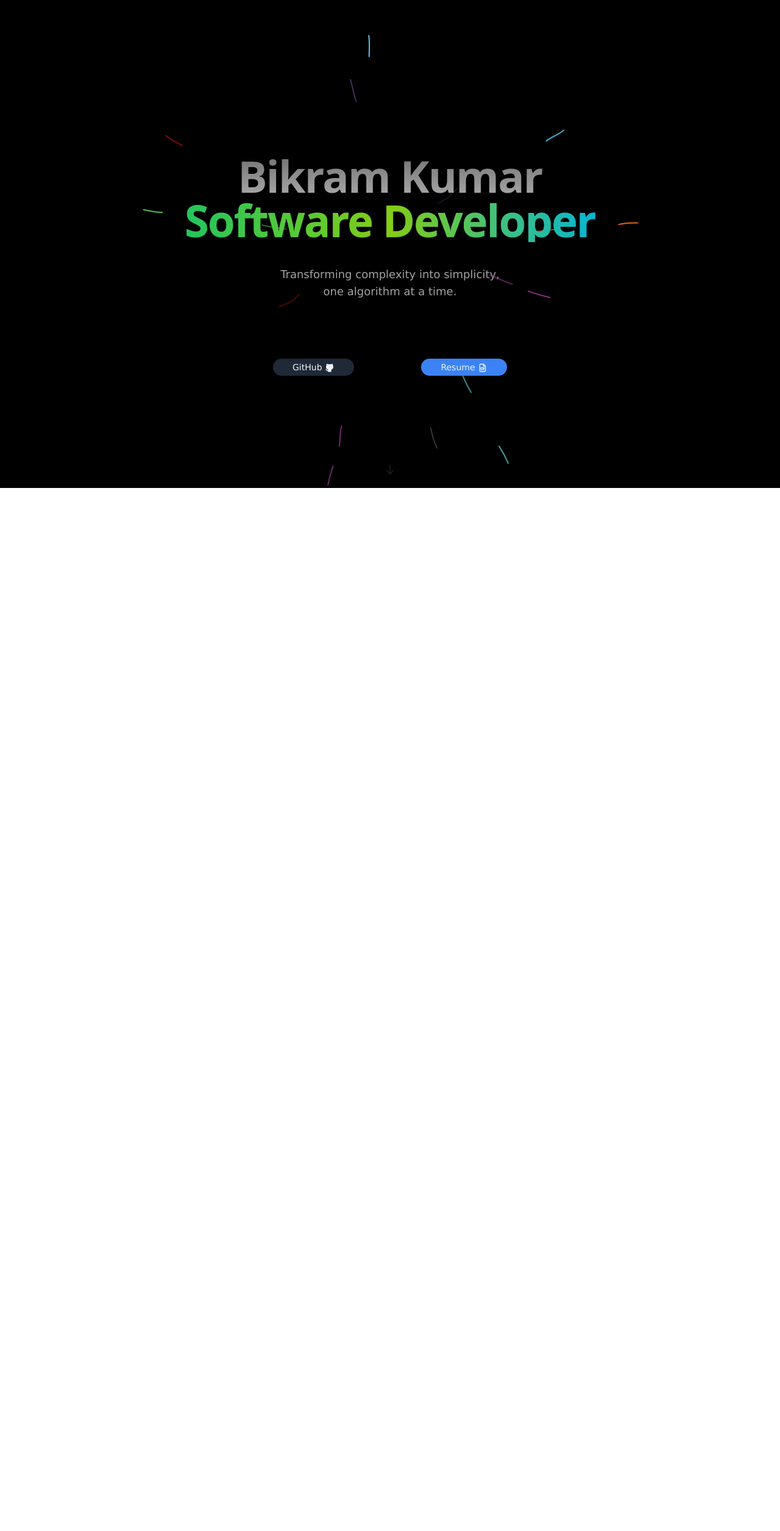
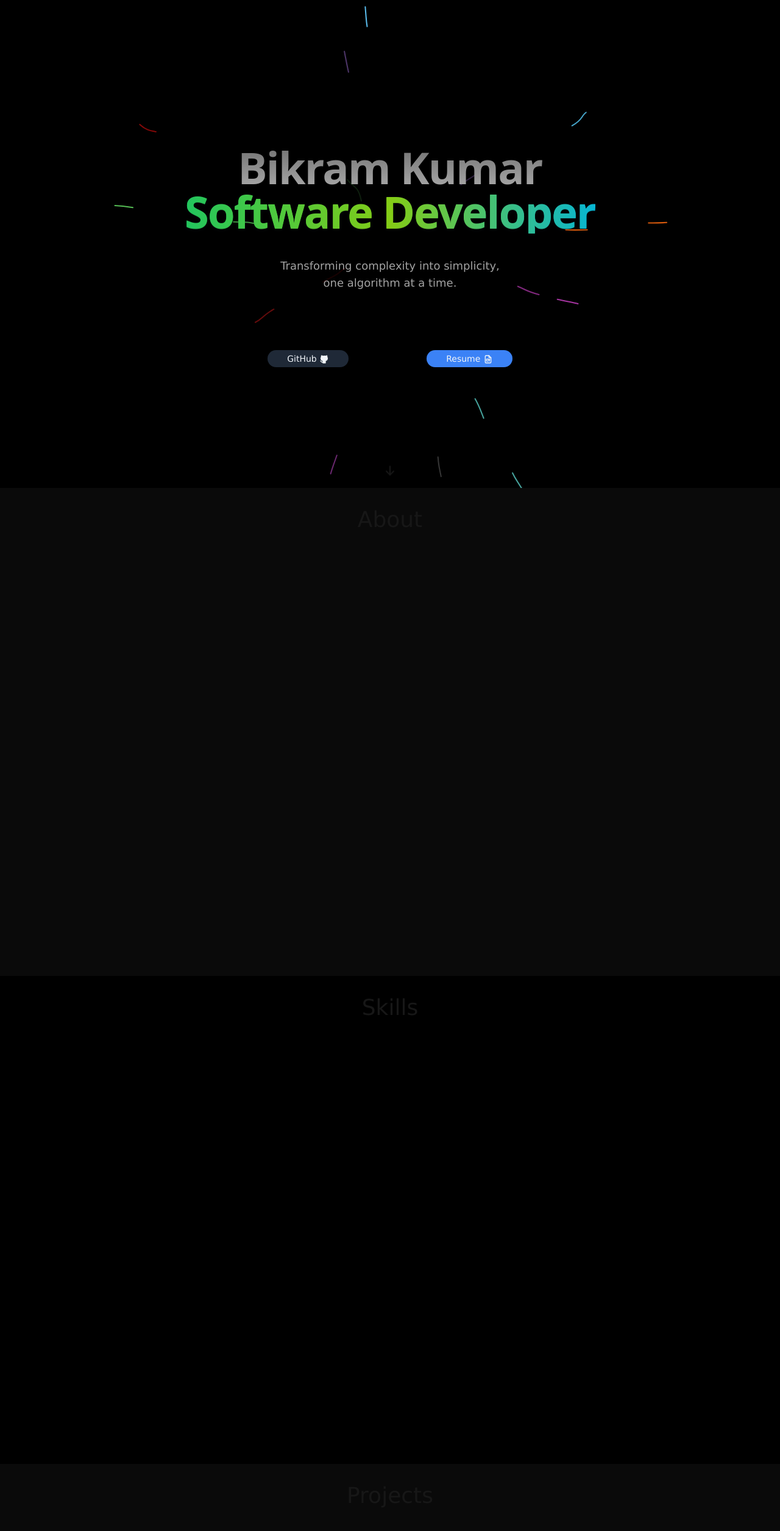
Before and after one commit to Bikram-Kumar/bikram, a Next.js app: page / in a window 1280 px wide. Shown: the top 2510 px of the page at 61% size. Before the commit the page ends 800 px from the top, so only its background shows below. Built offline with nearby package versions, Linux system fonts and the light colour scheme.

Commit message:
flex for gh and cv buttons; added more sections

```diff
--- a/src/app/page.js
+++ b/src/app/page.js
@@ -1,10 +1,18 @@
+import AboutSection from "@/components/AboutSection/about";
+import Footer from "@/components/Footer/footer";
 import { HeroSection } from "@/components/HeroSection/hero-scenes";
+import ProjectsSection from "@/components/ProjectsSection/projects";
+import SkillsSection from "@/components/SkillsSection/skills";
 
 
 export default async function Home () {
   return (
     <>
       <HeroSection />
+      <AboutSection />
+      <SkillsSection />
+      <ProjectsSection />
+      <Footer />
     </>
   );
 }
--- /dev/null
+++ b/src/components/AboutSection/about.jsx
@@ -0,0 +1,11 @@
+export default function AboutSection() {
+    return (
+        <div className="h-screen w-full bg-neutral-950 pt-8">
+            <div className="flex flex-col items-center">
+                <h1 className="text-4xl">
+                    About
+                </h1>
+            </div>
+        </div>
+    );
+}
--- /dev/null
+++ b/src/components/Footer/footer.jsx
@@ -0,0 +1,27 @@
+import Link from "next/link";
+import { IconBrandGithubFilled, IconBrandLinkedinFilled, IconMailFilled } from "@tabler/icons-react";
+
+
+export default function Footer() {
+    return (
+        <div className="flex flex-col items-center w-full h-96 bg-black pt-8">
+            <h1 className="text-4xl">
+                Let's get in touch!
+            </h1>
+            <div className="flex flex-col justify-center mt-16">
+                <Link href="https://github.com/Bikram-Kumar">
+                    <IconBrandGithubFilled className="inline size-4"/> GitHub
+                </Link>
+                <br />
+                <Link href="https://linkedin.com/in/kr-bikram">
+                    <IconBrandLinkedinFilled className="inline size-4"/> Linkedin
+                </Link>
+                <br />
+                <Link href="mailto:krbikram0@gmail.com">
+                    <IconMailFilled className="inline size-4"/> Email me
+                </Link>
+            </div>
+
+        </div>
+    );
+}
--- a/src/components/HeroSection/common-part.jsx
+++ b/src/components/HeroSection/common-part.jsx
@@ -6,11 +6,11 @@ const resumeLink = "https://drive.google.com/file/d/1ALFByN3DQRVcGTLALC7QizATa0h
 export function HeroSceneCommonPart() {
     return (
         <>
-            <div className="w-full max-w-96 relative px-4 mt-24">
-                <Link className="absolute left-0 px-8 py-1 bg-gray-800 rounded-3xl text-slate-100 text-xs sm:text-sm" href="https://github.com/Bikram-Kumar">
+            <div className="flex justify-center space-x-4 md:space-x-32 mt-24">
+                <Link className="px-8 py-1 bg-gray-800 rounded-3xl text-slate-100 text-xs sm:text-sm" href="https://github.com/Bikram-Kumar">
                     GitHub <IconBrandGithubFilled className="inline size-4"/>
                 </Link>
-                <Link className="absolute right-0 px-8 py-1 bg-blue-500 rounded-3xl text-slate-100 text-xs sm:text-sm" href={resumeLink}>
+                <Link className="px-8 py-1 bg-blue-500 rounded-3xl text-slate-100 text-xs sm:text-sm" href={resumeLink}>
                     Resume <IconFileCv className="inline size-4"/>
                 </Link>
 
--- a/src/components/HeroSection/hero-scenes.jsx
+++ b/src/components/HeroSection/hero-scenes.jsx
@@ -19,7 +19,7 @@ export async function HeroSection () {
 
 export function HeroLines () {
     return (
-        <BackgroundLines className="flex items-center justify-center w-full h-svh flex-col px-4">
+        <BackgroundLines className="relative flex items-center justify-center w-full h-svh flex-col px-4">
             <h2 className="bg-clip-text text-transparent text-center bg-gradient-to-b from-neutral-900 to-neutral-700 dark:from-neutral-600 dark:to-white text-2xl md:text-4xl lg:text-7xl font-sans py-2 md:py-10 relative z-20 font-bold tracking-tight">
                 Bikram Kumar<br/>
                 <div className="relative mx-auto inline-block w-max [filter:drop-shadow(0px_1px_3px_rgba(27,_37,_80,_0.14))]">
@@ -48,7 +48,7 @@ export function HeroLines () {
 
 export function HeroBeams () {
     return (
-        <BackgroundBeamsWithCollision className="flex items-center justify-center w-full h-svh flex-col px-4">
+        <BackgroundBeamsWithCollision className="relative flex items-center justify-center w-full h-svh flex-col px-4">
             <h2 className="bg-clip-text text-transparent text-center bg-gradient-to-b from-neutral-900 to-neutral-700 dark:from-neutral-600 dark:to-white text-2xl md:text-4xl lg:text-7xl font-sans py-2 md:py-10 relative z-20 font-bold tracking-tight">
                 Bikram Kumar<br/>
                 <div className="relative mx-auto inline-block w-max [filter:drop-shadow(0px_1px_3px_rgba(27,_37,_80,_0.14))]">
@@ -74,7 +74,7 @@ export function HeroBeams () {
 
 export function HeroDot() {
     return (
-        <div className="flex h-screen w-full dark:bg-black bg-white  dark:bg-dot-white/[0.2] bg-dot-black/[0.2] relative flex-col items-center justify-center px-4">
+        <div className="flex h-screen w-full dark:bg-black bg-white dark:bg-dot-white/[0.2] bg-dot-black/[0.2] relative flex-col items-center justify-center px-4">
             {/* Radial gradient for the container to give a faded look */}
             <div className="absolute pointer-events-none inset-0 flex items-center justify-center dark:bg-black bg-white [mask-image:radial-gradient(ellipse_at_center,transparent_20%,black)]"></div>
 
--- /dev/null
+++ b/src/components/ProjectsSection/projects.jsx
@@ -0,0 +1,11 @@
+export default function ProjectsSection() {
+    return (
+        <div className="h-screen w-full bg-neutral-950 pt-8">
+            <div className="flex flex-col items-center">
+                <h1 className="text-4xl">
+                    Projects
+                </h1>
+            </div>
+        </div>
+    );
+}
--- /dev/null
+++ b/src/components/SkillsSection/skills.jsx
@@ -0,0 +1,11 @@
+export default function SkillsSection() {
+    return (
+        <div className="h-screen w-full bg-black pt-8">
+            <div className="flex flex-col items-center">
+                <h1 className="text-4xl">
+                    Skills
+                </h1>
+            </div>
+        </div>
+    );
+}
```
